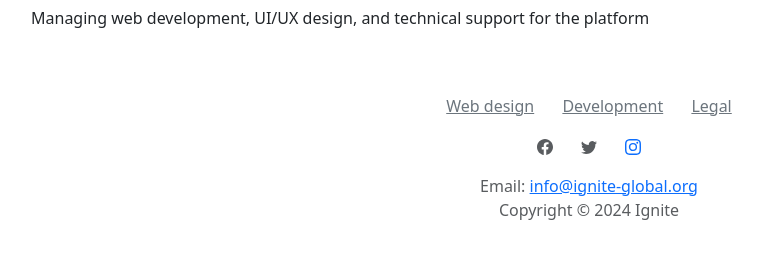
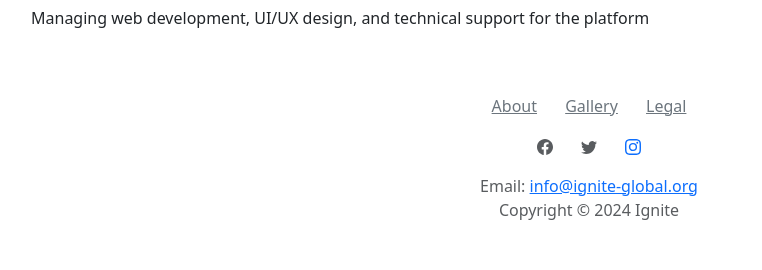
Before and after one commit to wenbang24/ignite, a Flask app: page /about in a window 1280 px wide. Shown: the part 1500-1770 px from the top of the page, without its empty margins (51-813 px from the left). Run offline with Flask 3, Linux system fonts and the light colour scheme; some libraries are stand-ins or nearby versions.

Commit message:
updated bottom links

```diff
--- a/templates/base.html
+++ b/templates/base.html
@@ -76,9 +76,9 @@
 <footer class="text-center">
     <div class="container text-muted py-4 py-lg-5">
         <ul class="list-inline">
-            <li class="list-inline-item me-4"><a class="link-secondary" href="#">Web design</a></li>
-            <li class="list-inline-item me-4"><a class="link-secondary" href="#">Development</a></li>
-            <li class="list-inline-item"><a class="link-secondary" href="/legal">Legal</a></li>
+            <li class="list-inline-item me-4"><a class="link-secondary" href="{{ url_for('about') }}">About</a></li>
+            <li class="list-inline-item me-4"><a class="link-secondary" href="{{ url_for('gallery') }}">Gallery</a></li>
+            <li class="list-inline-item"><a class="link-secondary" href="{{ url_for('legal') }}">Legal</a></li>
         </ul>
         <ul class="list-inline">
             <li class="list-inline-item me-4">
```
